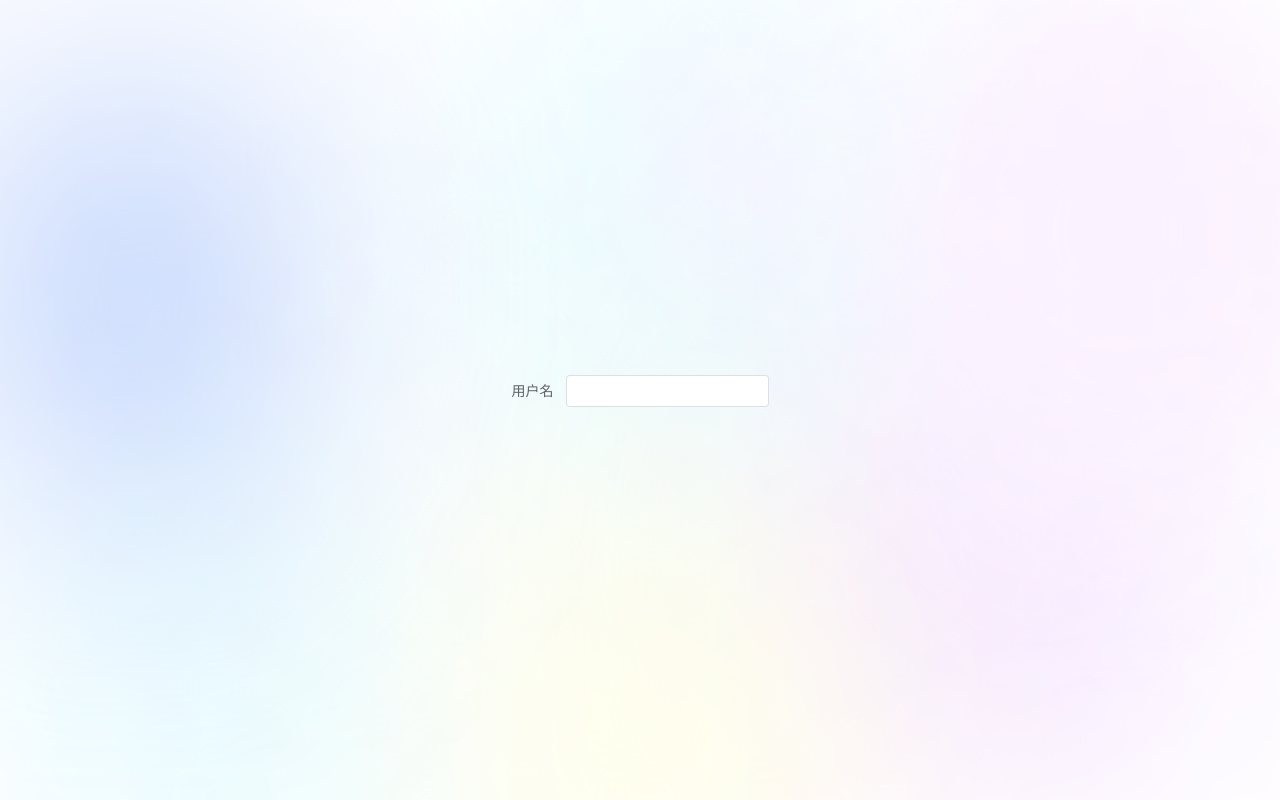
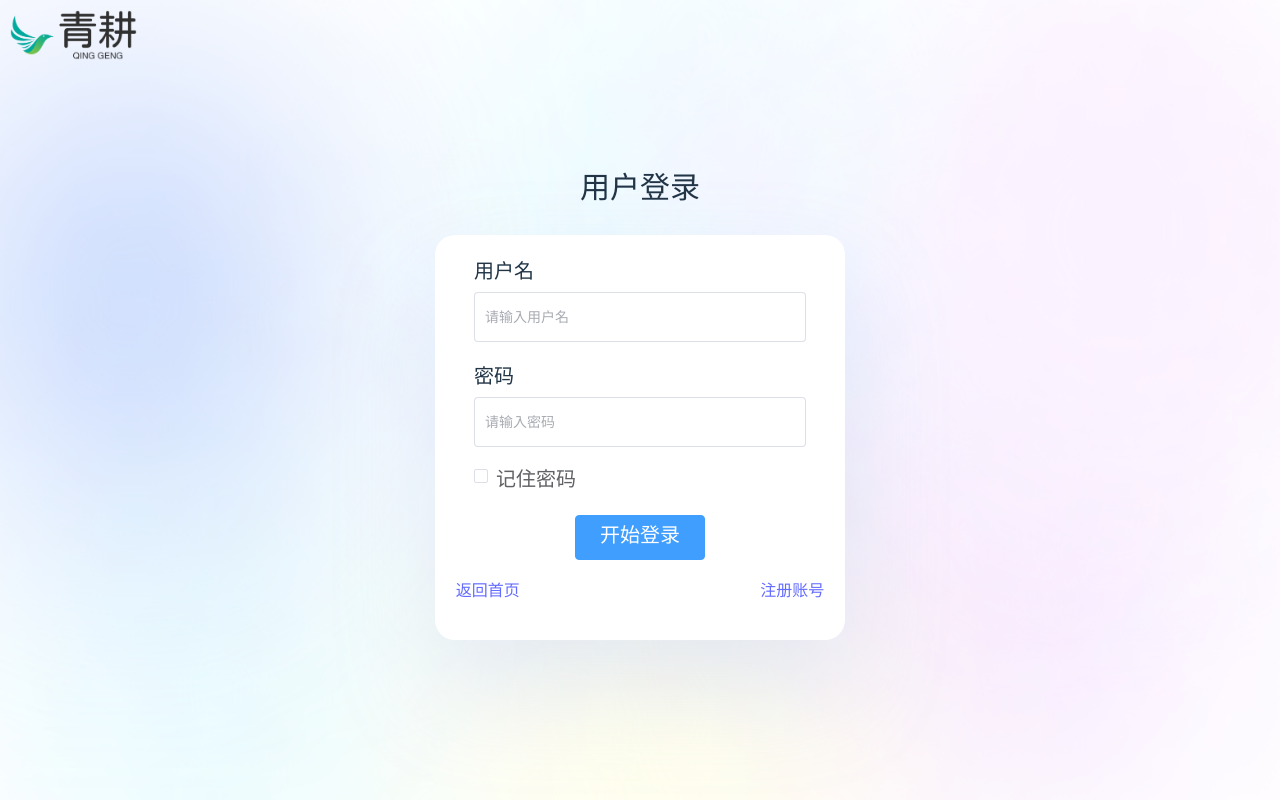
Before and after one commit to Matrix-King-Studio/virtual-human-llm-frontend, a Vue app: page / in a window 1280 px wide. Built offline with nearby package versions, Linux system fonts and the light colour scheme.

Commit message:
登录界面静态及校验

```diff
--- a/src/views/Login.vue
+++ b/src/views/Login.vue
@@ -1,19 +1,103 @@
 <template >
-    <div>
-       <el-form :model="LoginData">
-        <el-form-item label="用户名" >
-            <el-input v-model="LoginData.username"></el-input>
+  <div class="login-box">
+    <el-image
+      style="height: 50px; position: absolute; left: 10px; top: 10px" fit="fill"
+      src="../src/assets/logo.png"/>
+    <h2>用户登录</h2>
+    <div class="login-container">
+      <el-form
+        ref="formRef"
+        :model="LoginData"
+        :rules="rules"
+      >
+        <el-form-item prop="username">
+          <span>用户名</span>
+            <el-input class="inp" placeholder="请输入用户名" v-model="LoginData.username" />
         </el-form-item>
-       </el-form>
+        <el-form-item prop="password">
+          <span>密码</span>
+          <el-input type="password" class="inp" placeholder="请输入密码" v-model="LoginData.password" show-password />
+        </el-form-item>
+        <el-form-item prop="remember">
+          <el-checkbox label="记住密码" name="remember" />
+        </el-form-item>
+        <el-form-item>
+          <el-button type="primary" @click="onSubmit">
+            开始登录
+          </el-button>
+        </el-form-item>
+      </el-form>
+      <div class="link-box">
+        <span><router-link to="/">返回首页</router-link></span>
+        <span><router-link to="/register">注册账号</router-link></span>
+      </div>
     </div>
+  </div>
 </template>
 <script setup>
-import { reactive } from 'vue';
-const LoginData=reactive({
-    username:''
+import { ref, reactive } from 'vue';
+
+const LoginData = reactive({
+username: '',
+password: '',
+remember: [],
 })
+
+const rules = {
+username: [
+  { required: true, message: '用户名不能为空', trigger: 'blur' }
+],
+password: [
+  { required: true, message: '密码不能为空', trigger: 'blur' }
+],
+}
+
+const formRef = ref(null)
+
+const onSubmit = () => {
+formRef.value.validate((valid)=>{
+  console.log(valid);
+})
+}
 
 </script>
 <style lang="less">
-
+  .login-box {
+    width: 50%;
+    height: 90%;
+    h2 {
+      font-size: 30px;
+      text-align: center;
+    }
+    .login-container {
+      width: 90%;
+      height: 70%;
+      padding: 5%;
+      background-color: #fff;
+      box-shadow: 1px 50px 99px 1px #9fb3f540;
+      border-radius: 20px;
+      .el-form {
+        padding: 0 5%;
+        .el-form-item__content {
+          span {
+            font-weight: 700;
+            font-size: 20px;
+            margin-bottom: 5px;
+          }
+          .inp {
+            height: 50px;
+          }
+          .el-button {
+            margin: auto;
+            width: 130px;
+            height: 45px;
+          }
+        }
+      }
+      .link-box {
+        display: flex;
+        justify-content: space-between;
+      }
+    }
+  }
 </style>
```
